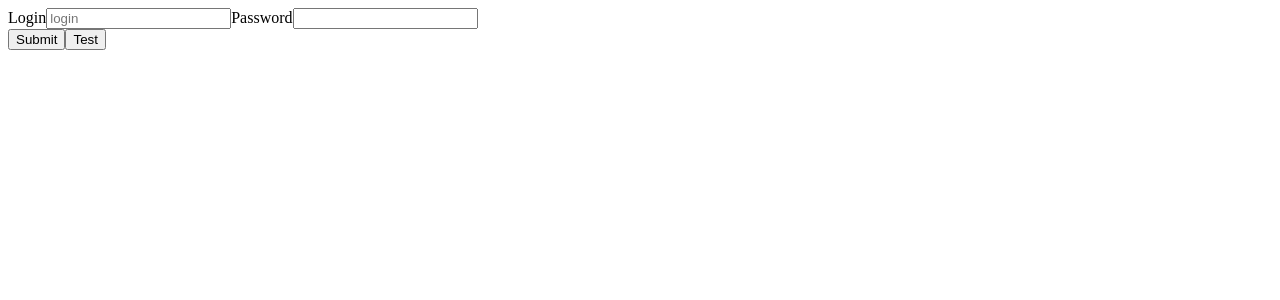
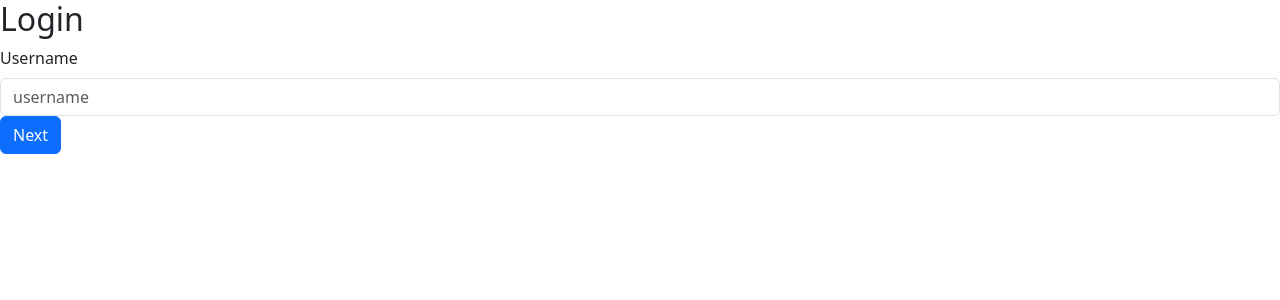
Before and after one commit to bilskik/SecureBankPro, a React (Create React App) app in the folder frontend/: page / in a window 1280 px wide. Shown: the top 300 px of the page. Built offline with nearby package versions, Linux system fonts and the light colour scheme.

Commit message:
Login - Page -> username, displaying password in parts -> working

```diff
--- a/frontend/public/index.html
+++ b/frontend/public/index.html
@@ -4,6 +4,12 @@
     <meta charset="utf-8" />
     <meta name="viewport" content="width=device-width, initial-scale=1" />
     <meta name="theme-color" content="#000000" />
+    <link
+      rel="stylesheet"
+      href="https://cdn.jsdelivr.net/npm/bootstrap@5.3.0/dist/css/bootstrap.min.css"
+      integrity="sha384-9ndCyUaIbzAi2FUVXJi0CjmCapSmO7SnpJef0486qhLnuZ2cdeRhO02iuK6FUUVM"
+      crossorigin="anonymous"
+    />
     <meta
       name="description"
       content="Web site created using create-react-app"
--- /dev/null
+++ b/frontend/src/api/url/urlMapper.ts
@@ -0,0 +1,5 @@
+export const AUTH_PATH = "/auth";
+export const REGISTER_PATH = "/register";
+export const RESET_PASSWORD_PATH = "/resetpassword";
+export const LOGIN_FINISH_PATH = "/login/finish";
+export const LOGIN_BEGIN_PATH = "/login/begin";
--- /dev/null
+++ b/frontend/src/component/password/PasswordGroup.tsx
@@ -0,0 +1,69 @@
+import React, { useEffect } from 'react'
+import { Form, Stack } from 'react-bootstrap'
+import { useState } from 'react'
+import PasswordItem from './PasswordItem'
+import { PASS_INPUT_LEN } from './constant/constant'
+
+type PasswordGroupType = {
+    ranges : string
+}
+type PasswordStoreType = {
+    index : string,
+    value : string
+}
+const PasswordGroup = ({ ranges } :  PasswordGroupType) => {
+    const [password,setPassword] = useState<string>('');
+    const [passArr, setPassArr] = useState<PasswordStoreType[]>([{ value : "-1", index : "-1" }]);
+    const arrayLengthPass = Array.from({ length : 20 }, (_, i) => String(i))
+
+    useEffect(() => {
+        if(ranges) {
+            const splitedArr = ranges.split(":")
+            setPassArr(splitedArr.map((el : string, index : number) => ({ value : '-' , index : el })))
+        }
+    },[ranges])
+
+    const handlePassChange = ({ index, value} : { index : string, value : string}) => {
+        const updatedPassArr : PasswordStoreType[] = passArr.map((el : PasswordStoreType) => {
+            if(el.index === index) {
+                el.value = value
+            }
+            return {
+                index : el.index,
+                value : el.value
+            }
+        })
+        setPassArr(updatedPassArr)
+    }
+    console.log(passArr)
+    return (
+        <>
+            <Form.Label>Password</Form.Label>
+            <Stack direction='horizontal'>
+
+                {
+                        arrayLengthPass.map((item, index) => (
+                            passArr.some((el) => el.index === item) ?
+                                <PasswordItem
+                                    isDisabled={false}
+                                    // setPassword={setPassword}
+                                    // value=""
+                                    onValue={handlePassChange}
+                                    index={item}
+                                /> :
+                                <PasswordItem
+                                    isDisabled={true}
+                                    // setPassword={setPassword}
+                                    // value=''
+                                    onValue={handlePassChange}
+                                    index={item}
+                                />
+                        ))
+
+                }
+            </Stack>
+        </>
+    )
+}
+
+export default PasswordGroup
--- /dev/null
+++ b/frontend/src/component/password/PasswordItem.tsx
@@ -0,0 +1,26 @@
+import { isDisabled } from '@testing-library/user-event/dist/utils'
+import React from 'react'
+import { Form } from 'react-bootstrap'
+import { Dispatch } from 'react'
+import { SetStateAction } from 'react'
+
+type PasswordItemType = {
+    isDisabled : boolean,
+    index : string
+    onValue : ({ index, value} : { index : string, value : string}) => void
+}
+
+const PasswordItem = ({ isDisabled, onValue, index }  : PasswordItemType ) => {
+    const maxL = 1;
+    return (
+            <Form.Control
+                type='password'
+                maxLength={maxL}
+                disabled={isDisabled}
+                onChange={(e) => onValue({ index, value : e.target.value})}
+            />
+
+        )
+}
+
+export default PasswordItem
--- /dev/null
+++ b/frontend/src/component/password/constant/constant.ts
@@ -0,0 +1 @@
+export const PASS_INPUT_LEN = 20
--- a/frontend/src/index.tsx
+++ b/frontend/src/index.tsx
@@ -1,6 +1,7 @@
 import React from 'react';
 import ReactDOM from 'react-dom/client';
 import App from './App';
+import 'bootstrap/dist/css/bootstrap.min.css';
 
 const root = ReactDOM.createRoot(
   document.getElementById('root') as HTMLElement
--- a/frontend/src/page/Login.tsx
+++ b/frontend/src/page/Login.tsx
@@ -1,10 +1,13 @@
 import React, { useState } from 'react'
-import axios from '../axios/axios';
+import axios from '../api/axios/axios';
+import { Button, Form } from 'react-bootstrap';
+import { AUTH_PATH, LOGIN_BEGIN_PATH, REGISTER_PATH } from '../api/url/urlMapper';
+import PasswordGroup from '../component/password/PasswordGroup';
 
 const Login = () => {
     const [login, setLogin] = useState<string>("");
     const [password, setPassword] = useState<string>("");
-
+    const [range, setRange] = useState<string>('');
     const onHandleSubmit = () => {
         const data = {
             login : login,
@@ -27,27 +30,42 @@ const Login = () => {
 
             })
     }
+
+    const handleNext = () => {
+        const loginBeginData = {
+            username : login
+        }
+        axios.post(AUTH_PATH + LOGIN_BEGIN_PATH, loginBeginData)
+            .then((res) => {
+                if(res.data?.range) {
+                    setRange(res.data.range);
+                }
+            }).catch(() => {
+
+            })
+    }
     return (
-        <div>
-            <form>
-                <label id='login-label'>Login</label>
-                <input
+        <Form>
+            <h2>Login</h2>
+            <Form.Group>
+                <Form.Label>Username</Form.Label>
+                <Form.Control
                     type='text'
-                    placeholder='login'
-                    id='login-label'
+                    placeholder='username'
+                    value={login}
                     onChange={(e) => setLogin(e.target.value)}
                 />
-                <label id='password-label'>Password</label>
-                <input
-                    type='password'
-                    id='password-label'
-                    onChange={(e) => setPassword(e.target.value)}
-                />
-            </form>
-            <button onClick={onHandleSubmit}>Submit</button>
+            </Form.Group>
 
-            <button onClick={onHandleTest}>Test</button>
-        </div>
+            {
+                range ? <PasswordGroup ranges='1:2:4'/> :
+                <Button variant='primary' onClick={handleNext}>
+                    Next
+                </Button>
+            }
+
+        </Form>
+
     )
 }
 
```
Also changed, not shown: frontend/package.json (+6 -2 lines), frontend/src/api/axios/axios.ts (renamed from frontend/src/axios/axios.ts), 1 other file (tests, documents, lock files or other folders).
